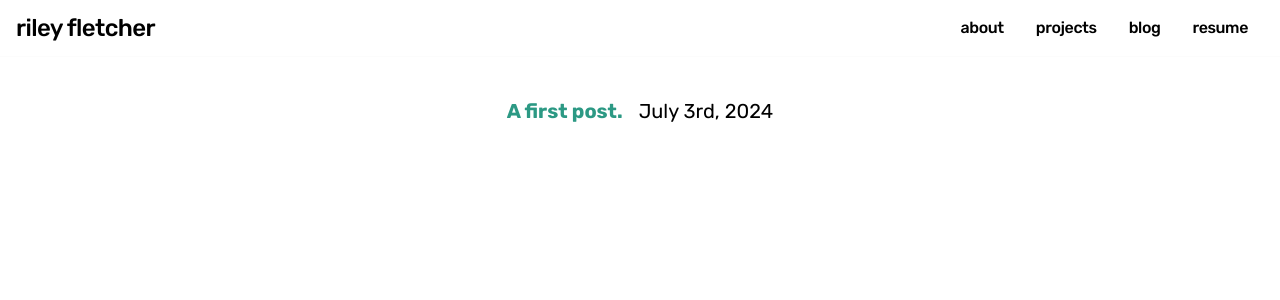
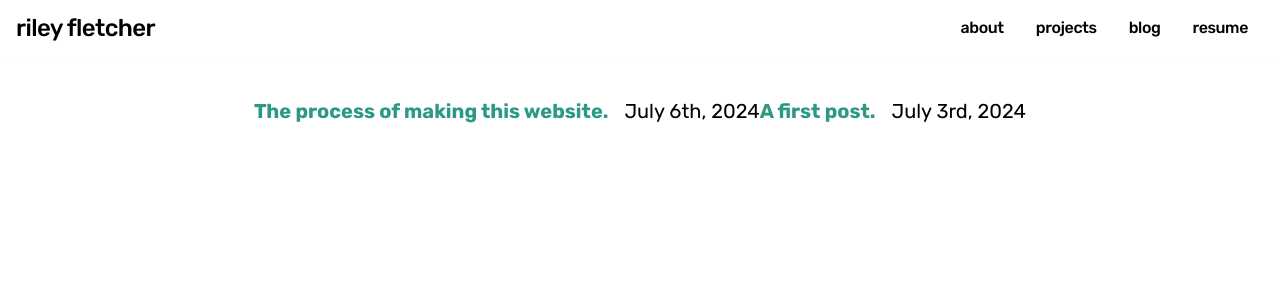
Before and after one commit to rileyfletch/personal-website, a Next.js app: page /blog in a window 1280 px wide. Shown: the top 300 px of the page. Built offline with nearby package versions, Linux system fonts and the light colour scheme.

Commit message:
updated link and skeleton for post

```diff
--- a/components/blog.tsx
+++ b/components/blog.tsx
@@ -5,6 +5,8 @@ export default function Blog() {
         <div className="mt-10">
             <ul className="text-center text-xl">
                 <li>
+                    <Link href="/making-a-site"
+                            className="text-dblue font-bold mr-4 transition-all duration-700 hover:text-red">The process of making this website.</Link>July 6th, 2024
                     <Link href="/hello-world"
                         className="text-dblue font-bold mr-4 transition-all duration-700 hover:text-red">A first post.</Link>July 3rd, 2024
                 </li>
```
Also changed, not shown: components/projects.tsx (+1 -1 lines), app/(posts)/making-a-site/page.tsx (added).
